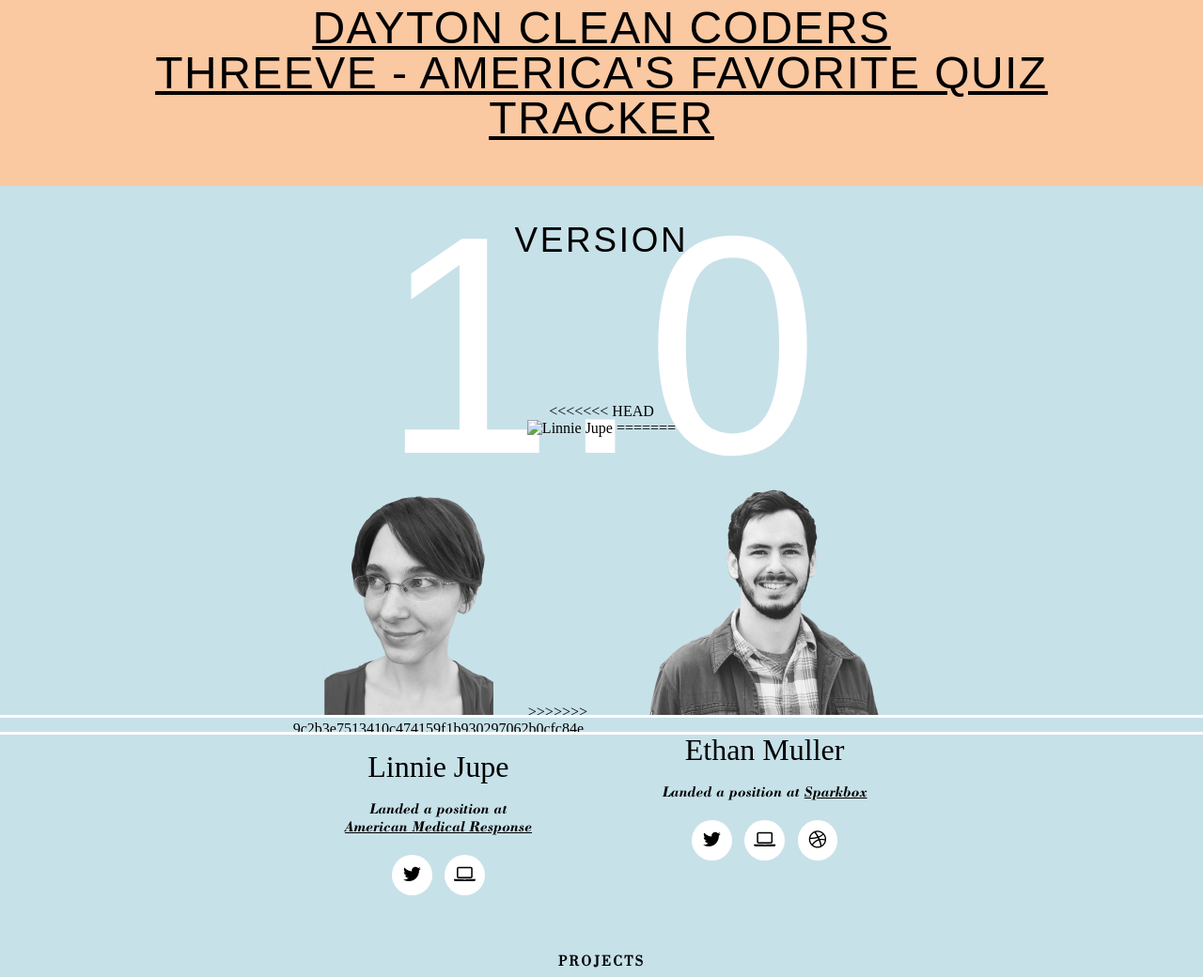
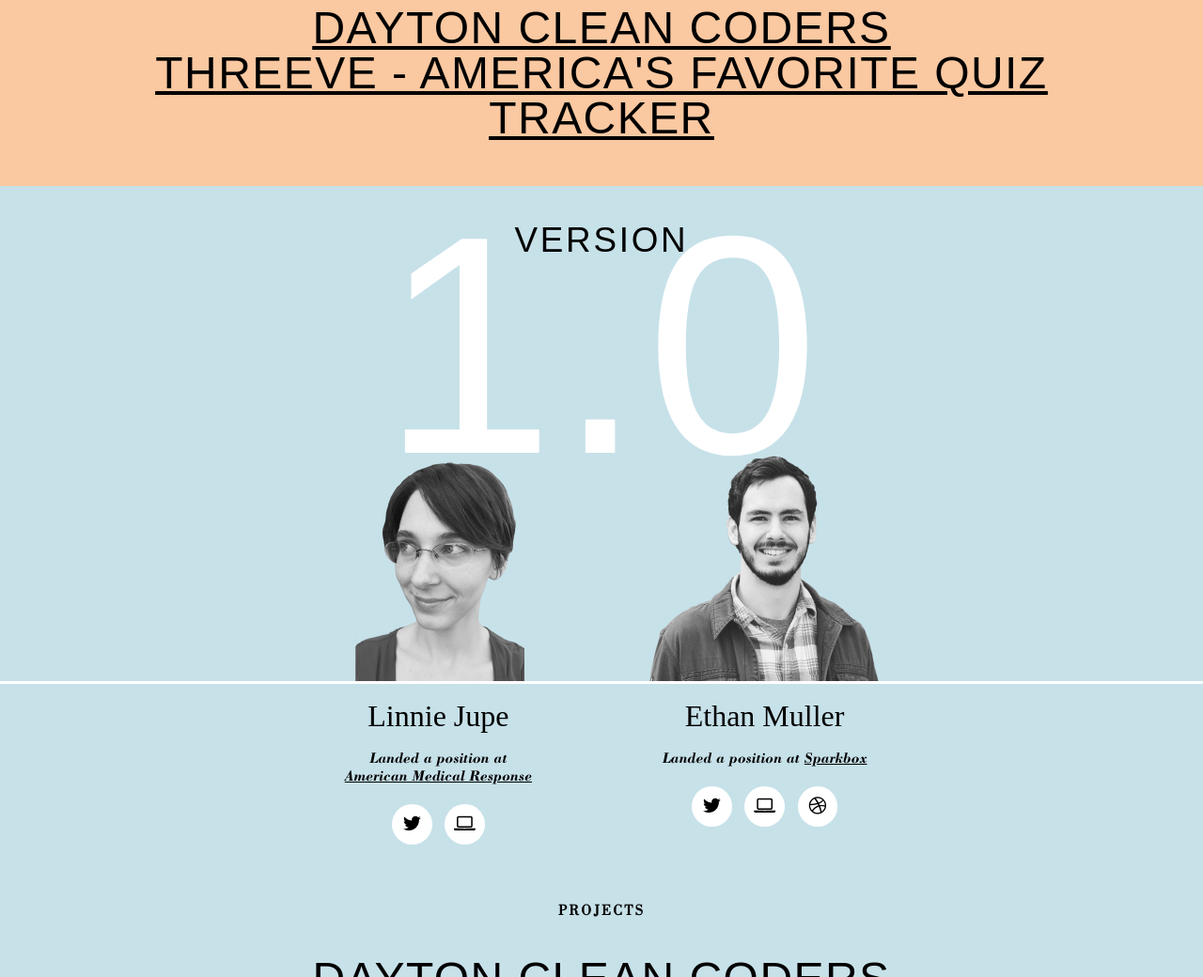
Before and after one commit to sparkbox/apprentices-page, a plain HTML site: page index.html in a window 1280 px wide. Shown: the part 3271-4311 px from the top of the page at 94% size. Drawn offline with Linux system fonts and the light colour scheme; a web font is replaced by a local one.

Commit message:
work: index file shix

```diff
--- a/index.html
+++ b/index.html
@@ -189,17 +189,10 @@
     </div>
     <div class="version-1">
         <h1 class="version-heading">Version<br><strong class="version-number">1.0</strong></h1>
-<<<<<<< HEAD
-        <div class="grouped-container">
-          <div class="content-container">
-            <div class="version-profile-wrapper">
-              <img class="version-profile-Linnie" src="img/Linnie_bw.png" alt="Linnie Jupe" />
-=======
         <div class="version--container">
           <div class="version-profile">
             <div class="version-profile--image-wrapper">
               <img class="version-profile--image" src="img/Linnie-Jupe.png" alt="Linnie Jupe" />
->>>>>>> 9c2b3e7513410c474159f1b930297062b0cfc84e
             </div>
             <h3 class="version-profile--name">Linnie Jupe</h3>
             <p class="version-profile--info">Landed a position at <a href="https://www.amr.net/">American&nbsp;Medical&nbsp;Response</a>
```
